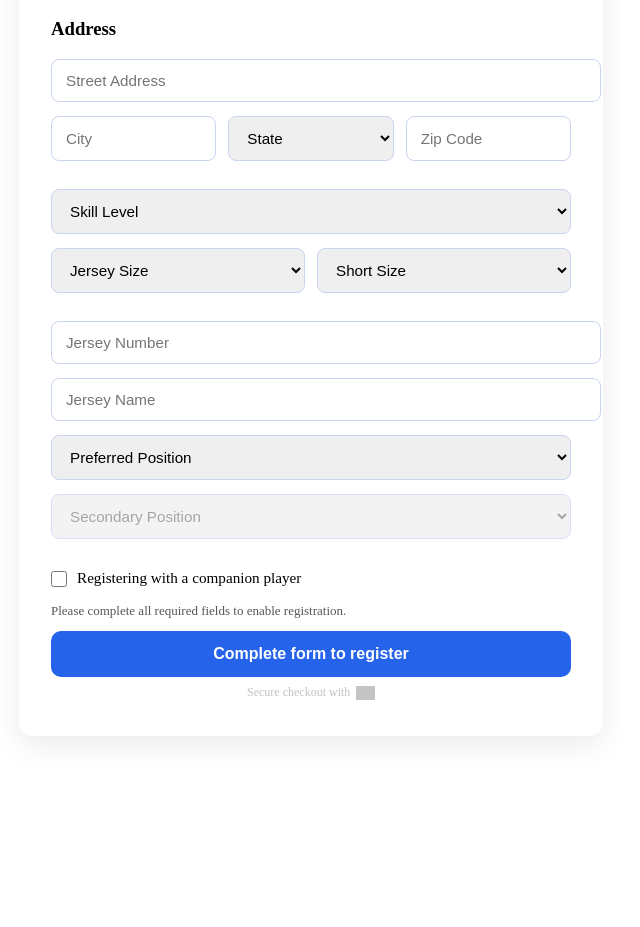
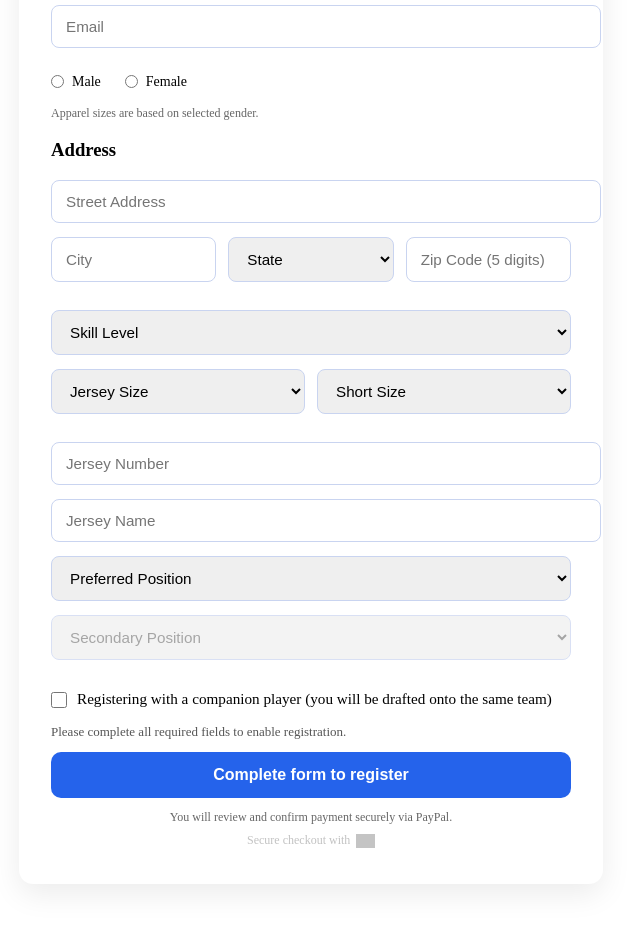
Before and after one commit to markhartley0929-netizen/SingleEventRegistration, a React (Vite) app: page /register in a window 1280 px wide. Shown: the part 411-1338 px from the top of the page, without its empty margins (329-969 px from the left). Before the commit the page ends 1195 px from the top, so only its background shows below. Built offline with nearby package versions, Linux system fonts and the light colour scheme; grey boxes are pictures that could not be loaded.

Commit message:
PayPal integration + guards v23

```diff
--- a/src/components/PlayerRegistrationForm.tsx
+++ b/src/components/PlayerRegistrationForm.tsx
@@ -424,9 +424,13 @@ alert(data?.message || "Registration failed");
   return (
     <div className="register-page">
       <form className="register-card" onSubmit={handleSubmit}>
-        <h1>Slowpitch Softball Registration</h1>
+       <h1>Memorial Day Draft Registration</h1>
+<p className="form-subtitle">
+  Register below to secure your spot in the Memorial Day Draft Event
+</p>
 
-        <h2>Primary Player</h2>
+<div className="form-section">
+  <h2>Primary Player</h2>
 
         {attemptedSubmit && !isPrimaryComplete && (
   <div style={{ color: "#c62828", fontSize: 13, marginBottom: 8 }}>
@@ -438,7 +442,14 @@ alert(data?.message || "Registration failed");
 
         <input name="firstName" placeholder="First Name" value={primary.firstName} onChange={handlePrimaryChange} />
         <input name="lastName" placeholder="Last Name" value={primary.lastName} onChange={handlePrimaryChange} />
-        <input name="email" placeholder="Email" value={primary.email} onChange={handlePrimaryChange} />
+        <input
+  type="email"
+  name="email"
+  placeholder="Email"
+  value={primary.email}
+  onChange={handlePrimaryChange}
+/>
+
 
 <div className="radio-row">
   <label>
@@ -463,6 +474,19 @@ alert(data?.message || "Registration failed");
     Female
   </label>
 </div>
+
+<div
+  style={{
+    fontSize: 12,
+    color: "#666",
+    marginBottom: 12,
+  }}
+>
+  Apparel sizes are based on selected gender.
+</div>
+
+
+
 
 
         <h3>Address</h3>
@@ -494,7 +518,8 @@ alert(data?.message || "Registration failed");
 
           <input
             name="address.zip"
-            placeholder="Zip Code"
+            placeholder="Zip Code (5 digits)"
+
             value={primary.address.zip}
             onChange={handlePrimaryChange}
           />
@@ -554,6 +579,7 @@ alert(data?.message || "Registration failed");
     ))}
 </select>
 
+</div>
 
         <label className="checkbox-row">
           <input
@@ -561,12 +587,15 @@ alert(data?.message || "Registration failed");
             checked={registeringWithCompanion}
             onChange={(e) => setRegisteringWithCompanion(e.target.checked)}
           />
-          Registering with a companion player
+          Registering with a companion player (you will be drafted onto the same team)
+
         </label>
 
-        {registeringWithCompanion && (
-          <>
-            <h2>Companion Player</h2>
+      {registeringWithCompanion && (
+  <div className="form-section">
+    <h2>Companion Player</h2>
+
+
 
             {attemptedSubmit && !isCompanionComplete && (
   <div style={{ color: "#c62828", fontSize: 13, marginBottom: 8 }}>
@@ -577,7 +606,14 @@ alert(data?.message || "Registration failed");
 
             <input name="firstName" placeholder="First Name" value={companion.firstName} onChange={handleCompanionChange} />
             <input name="lastName" placeholder="Last Name" value={companion.lastName} onChange={handleCompanionChange} />
-            <input name="email" placeholder="Email" value={companion.email} onChange={handleCompanionChange} />
+            <input
+  type="email"
+  name="email"
+  placeholder="Email"
+  value={companion.email}
+  onChange={handleCompanionChange}
+/>
+
 
             <div className="radio-row">
   <label>
@@ -602,6 +638,17 @@ alert(data?.message || "Registration failed");
     Female
   </label>
 </div>
+
+<div
+  style={{
+    fontSize: 12,
+    color: "#666",
+    marginBottom: 12,
+  }}
+>
+  Apparel sizes are based on selected gender.
+</div>
+
 
 
             <label className="checkbox-row">
@@ -644,7 +691,7 @@ alert(data?.message || "Registration failed");
 
                   <input
                     name="address.zip"
-                    placeholder="Zip Code"
+                 placeholder="Zip Code (5 digits)"
                     value={companion.address.zip}
                     onChange={handleCompanionChange}
                   />
@@ -700,7 +747,7 @@ alert(data?.message || "Registration failed");
               ))}
             </select>
 
-     <select
+<select
   name="secondaryPosition"
   value={companion.secondaryPosition}
   onChange={handleCompanionChange}
@@ -713,8 +760,9 @@ alert(data?.message || "Registration failed");
     ))}
 </select>
 
-          </>
-        )}
+  </div>
+)}
+
 
         {attemptedSubmit && !canSubmit && (
   <div
@@ -757,8 +805,25 @@ alert(data?.message || "Registration failed");
     fontWeight: 600,
   }}
 >
-  {canSubmit ? "Register & Pay" : "Complete form to register"}
+{submitting
+  ? "Processing..."
+  : canSubmit
+    ? "Register & Proceed to Payment"
+    : "Complete form to register"}
+
 </button>
+
+<p
+  style={{
+    textAlign: "center",
+    fontSize: 12,
+    color: "#666",
+    marginBottom: 6,
+  }}
+>
+  You will review and confirm payment securely via PayPal.
+</p>
+
 
 <div
   style={{
```
